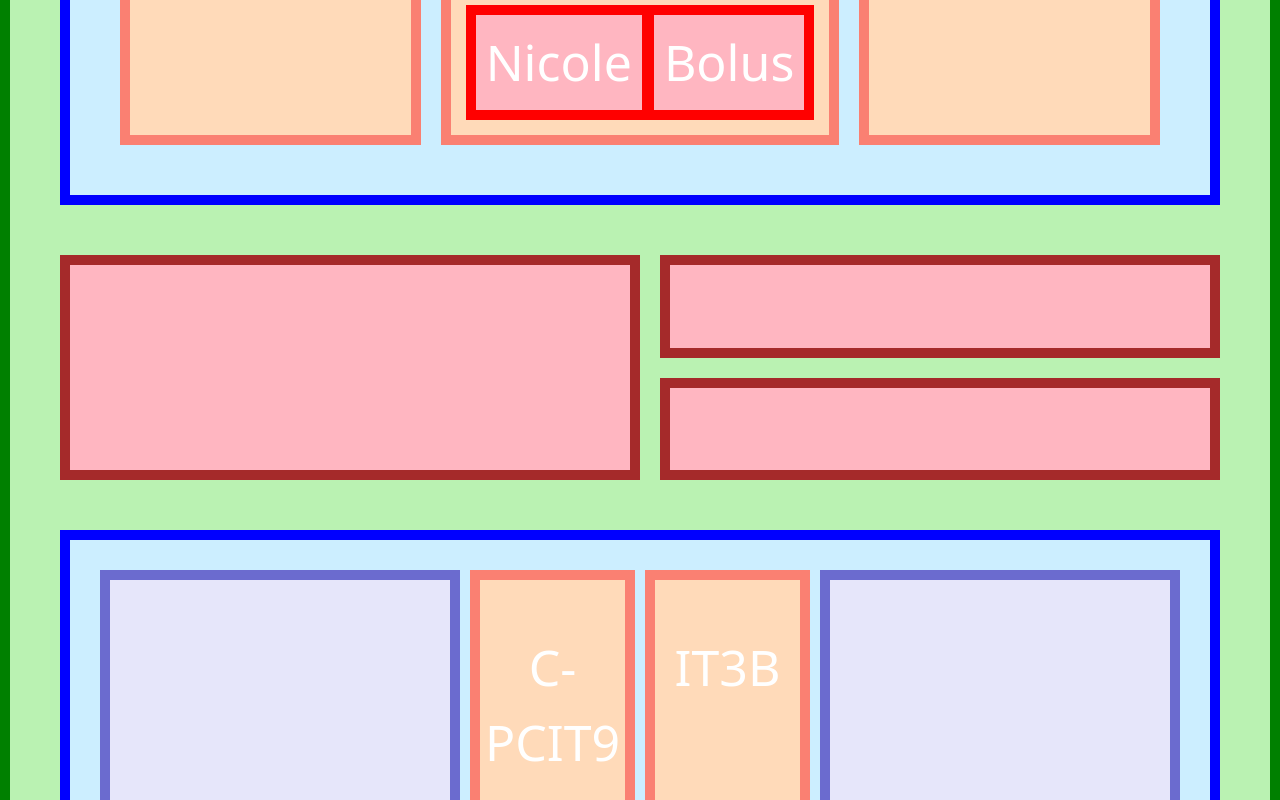
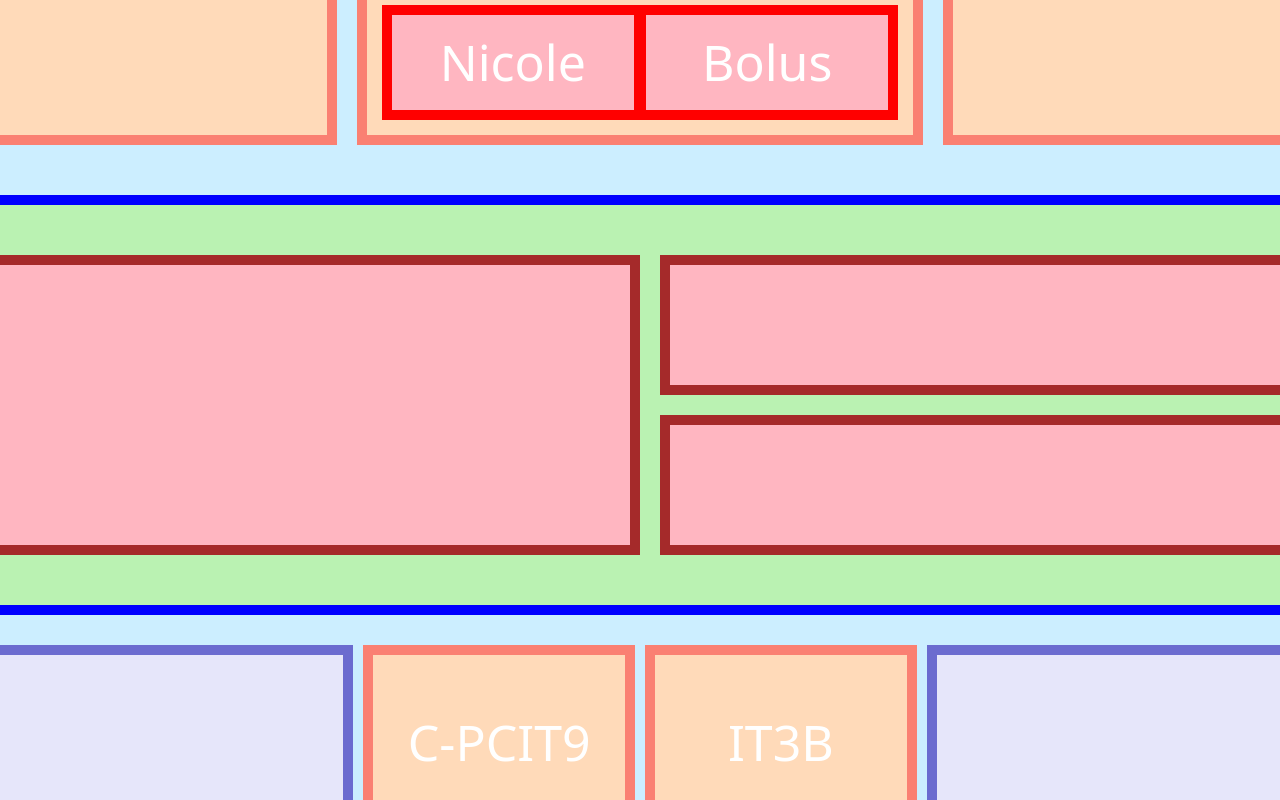
Before and after one commit to NicoleAndreaBolus/layout2, a React (Vite) app: page / in a window 1280 px wide. Built offline with nearby package versions, Linux system fonts and the light colour scheme.

Commit message:
Added revisions on css

```diff
--- a/src/App.css
+++ b/src/App.css
@@ -10,17 +10,10 @@ html, body, #root {
   overflow: hidden;
 }
 
-/* Wrapper that handles scaling */
-.scale-wrapper {
+/* Container Style */
+.container {
   width: 1920px;
   height: 1080px;
-  transform-origin: top left;
-}
-
-/* Container Style */
-.container {
-  width: 100%;
-  height: 100%;
   background: #baf2b2;
   border: 10px solid green;
   padding: 50px;
```
